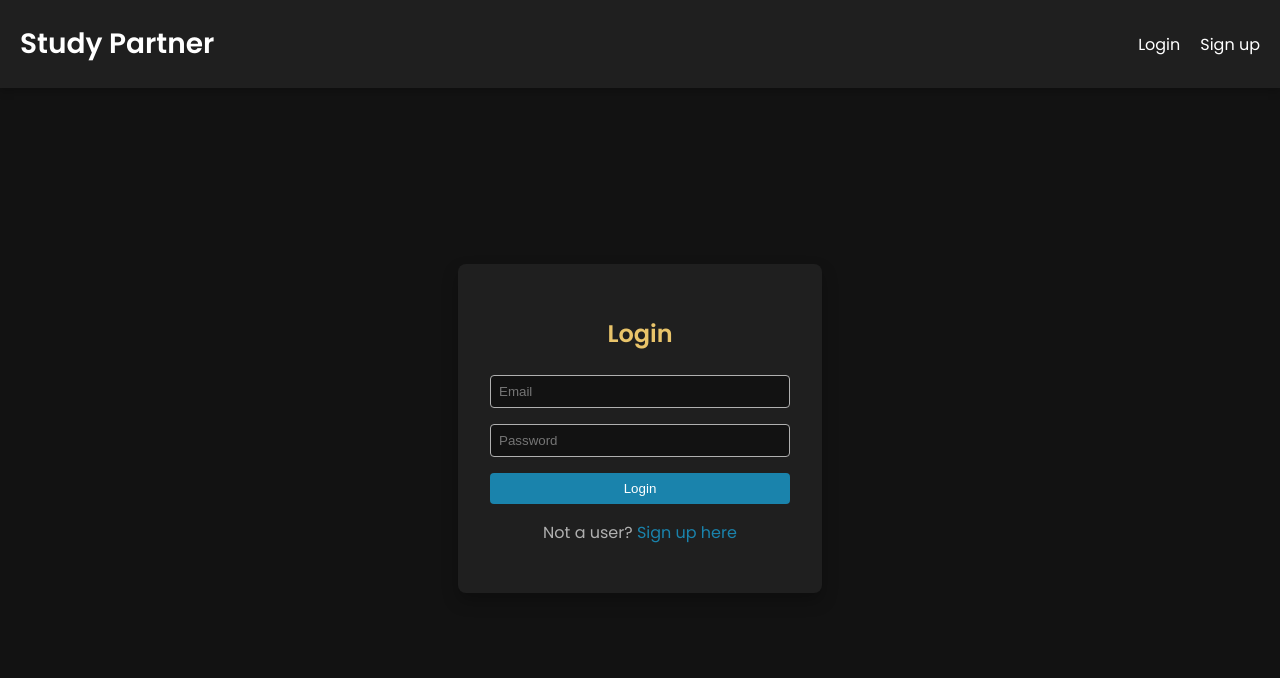
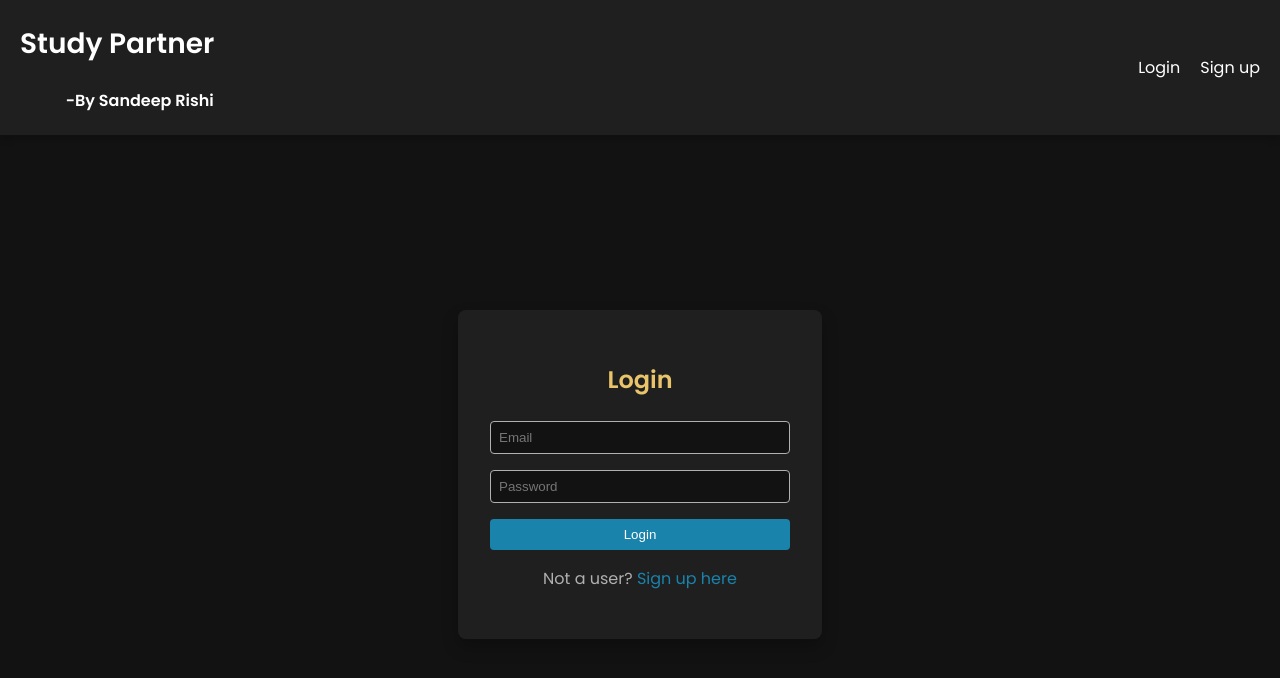
Before and after one commit to 18Sandeep18/StudyPartner-MERN01, a React (Create React App) app in the folder frontend/: page /login in a window 1280 px wide. Shown: the top 678 px of the page. Built offline with nearby package versions, Linux system fonts and the light colour scheme.

Commit message:
name added

```diff
--- a/frontend/src/components/Navbar.jsx
+++ b/frontend/src/components/Navbar.jsx
@@ -14,11 +14,11 @@ const Navbar = () => {
       <div className='container'>
         <Link to="/">
           <h2>Study Partner</h2>
+          <h4>&nbsp;&nbsp;&nbsp;&nbsp;&nbsp;&nbsp;&nbsp;&nbsp;&nbsp;&nbsp;&nbsp;&nbsp;-By Sandeep Rishi</h4>
         </Link>
         <nav>
           {user && (
             <div>
-              <h1>{user.name}</h1>
               <span>{user.email}&nbsp;&nbsp;&nbsp;&nbsp;</span>
               <button onClick={handleCick}>Log Out</button>
             </div>
```
